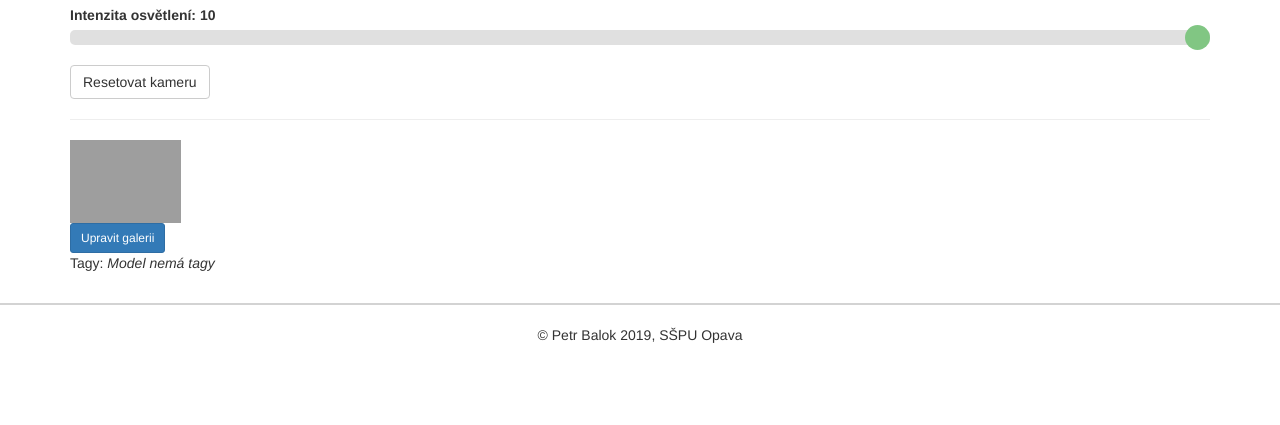
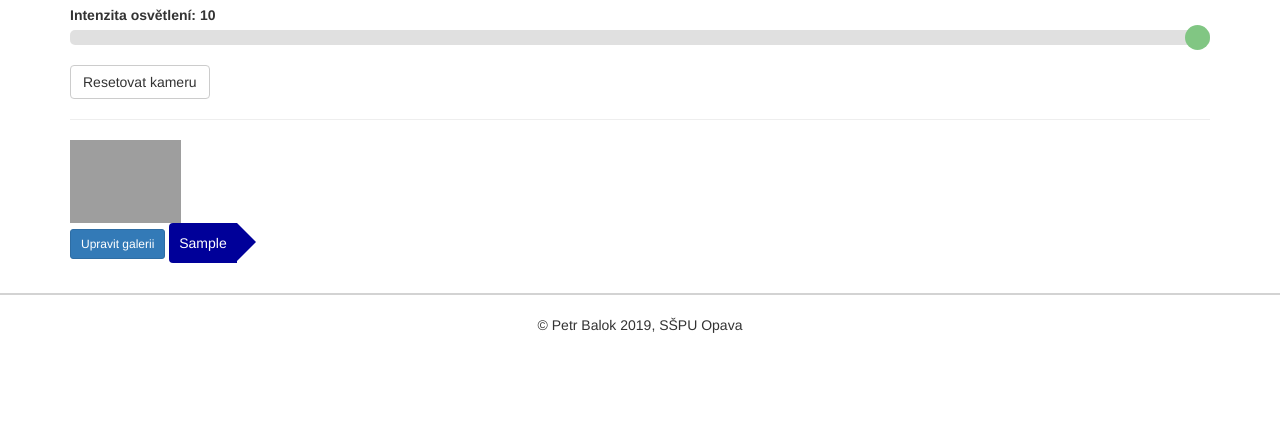
Before and after one commit to PeterB8421/3DGalerie, a Django app: page /1/detail/ in a window 1280 px wide. Shown: the part 766-1191 px from the top of the page. After the commit the page ends 1099 px from the top, so only its background shows below. Run offline with Django 3.2, Linux system fonts and the light colour scheme; tables that the repository leaves empty hold one stand-in row (values such as "Sample post"); some libraries are stand-ins or nearby versions; grey boxes are pictures that could not be loaded.

Commit message:
Přidání tagů do detailu modelu

```diff
--- a/gallery/objectGallery/templates/objectGallery/detail.html
+++ b/gallery/objectGallery/templates/objectGallery/detail.html
@@ -3,6 +3,7 @@
 {% block content %}
 <input id="obj_file" hidden value="{{ model.obj_file }}">
 <input id="mtl_file" hidden value="{{ model.mtl_file }}">
+<input id="model_id" hidden value="{{ model.id }}">
 <a href="{% url 'index' %}" class="btn btn-primary">&lt; Zpět</a>
 <h2>{{ model.name }}</h2>
 <p>Autor: <b class="bigger"> {{ model.author }} </b></p>
@@ -32,10 +33,16 @@
 {% endif %}</p>
 <hr>
 {% endif %}
-<p>Tagy: {% if model.tags != None %}
-{{ model.tags }}
-{% else %}
-<i>Model nemá tagy</i>
+{% if tags != None %}
+    {% if user.is_authenticated %}
+        <div id="ajaxMsgs"></div>
+    {% endif %}
+    {% for tag in tags %}
+        <span class="tag" data-id="{{ tag.id }}">
+        {% if user.is_authenticated %}
+        <span class="glyphicon glyphicon-remove tag-remove"></span>
+        {% endif %} {{ tag.tag }}</span>
+    {% endfor %}
 {% endif %}</p>
 
 {% if user.is_authenticated %}
@@ -55,4 +62,5 @@
 <script src="{% static 'objectGallery/OBJLoader.js' %}"></script>
 <script src="{% static 'objectGallery/OrbitControls.js' %}"></script>
 <script src="{% static 'objectGallery/renderer.js' %}"></script>
+<script src="{% static 'objectGallery/tagsAjax.js' %}"></script>
 {% endblock scripts %}
--- a/gallery/objectGallery/views.py
+++ b/gallery/objectGallery/views.py
@@ -20,7 +20,8 @@ def index(request):
 def detail(request, model_id):
     model = get_object_or_404(ObjectModel, pk=model_id)
     images = Files.objects.filter(model_id=model_id)
-    context = {"model": model, "imgs": images}
+    tags = Tags.objects.filter(model_ids=model_id)
+    context = {"model": model, "imgs": images, "tags": tags}
     return render(request, "objectGallery/detail.html", context=context)
 
 # Stránka pro vytvoření modelu
```
Also changed, not shown: readme.md.
